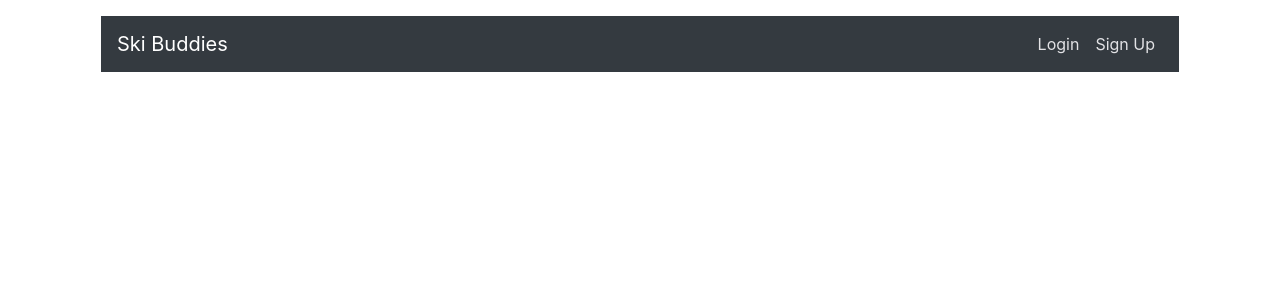
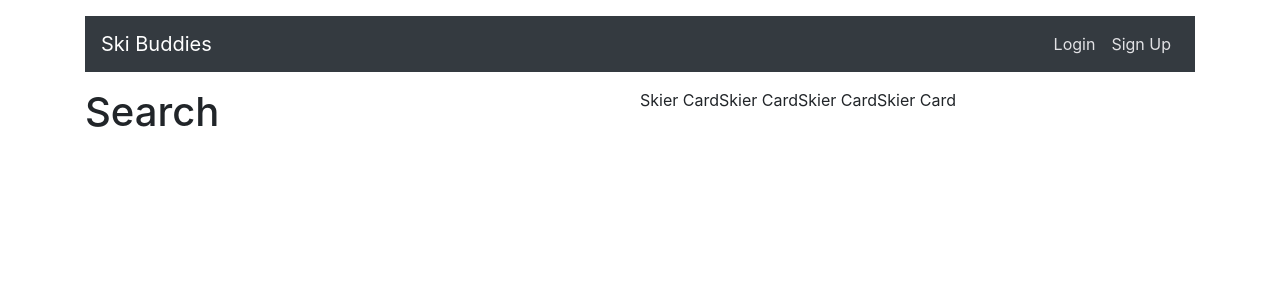
Before and after one commit to stefi23/ski-with-me, a React (Create React App) app in the folder client/: page / in a window 1280 px wide. Shown: the top 300 px of the page. Built offline with nearby package versions, Linux system fonts and the light colour scheme; no server answers.

Commit message:
added Search, SkierCard and SkierList component to the App

```diff
--- a/client/src/App.js
+++ b/client/src/App.js
@@ -2,6 +2,8 @@ import React, { useState, useEffect } from "react";
 import "./App.css";
 import Login from "./components/Login";
 import Register from "./components/Register";
+import Search from "./components/Search";
+import SkiersList from "./components/SkiersList";
 import {
   BrowserRouter as Router,
   Switch,
@@ -37,9 +39,11 @@ function App() {
   }
 
   return (
+    <div className="container">
+      <div class="row">
+        <div class="col-md-12">
     <Router>
-      <div className="container">
-        <Navbar bg="dark" variant="dark" className="m-3">
+        <Navbar bg="dark" variant="dark" className="mt-3 mb-3">
           <Navbar.Brand href="/">Ski Buddies</Navbar.Brand>
           <Navbar.Toggle />
           <Navbar.Collapse className="justify-content-end">
@@ -98,8 +102,21 @@ function App() {
           </Route>
           <Route path="/"></Route>
         </Switch>
-      </div>
+
     </Router>
+       </div>
+          </div>
+              <div class="row">
+                 <div class="col-sm-12 col-md-6 col-lg-6 col-xl-6 mb-12">
+                <Search />
+                </div>
+                <div class="col-sm-12 col-md-6 col-lg-6 col-xl-6 mb-12">
+                  <div class="row">
+                <SkiersList />
+                </div>
+                </div>
+              </div>
+  </div>
   );
 }
 
--- /dev/null
+++ b/client/src/components/Search.js
@@ -0,0 +1,10 @@
+import React from "react";
+
+function Search(){
+
+    return(
+        <h1>Search</h1>
+    )
+}
+
+export default Search
--- /dev/null
+++ b/client/src/components/SkierCard.js
@@ -0,0 +1,11 @@
+import React from "react"
+
+function SkierCard(){
+    return(
+        <div>
+            Skier Card
+        </div>
+    )
+}
+
+export default SkierCard
--- /dev/null
+++ b/client/src/components/SkiersList.js
@@ -0,0 +1,15 @@
+import React from "react"
+import SkierCard from "./SkierCard"
+
+function SkiersList(){
+    return(
+        <>
+       <SkierCard />
+       <SkierCard />
+       <SkierCard />
+       <SkierCard />
+       </>
+    )
+}
+
+export default SkiersList
```
